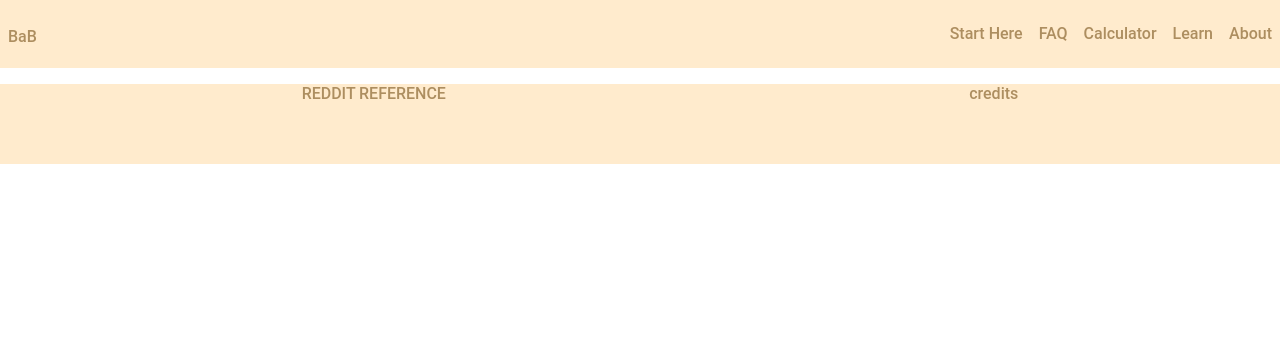
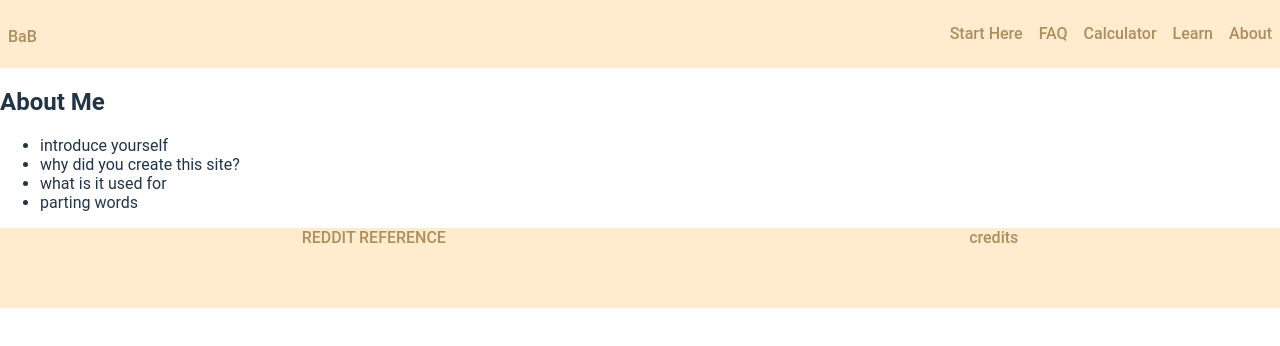
Before and after one commit to doanaminh/build-a-budget, a React (Vite) app in the folder client/: page /about in a window 1280 px wide. Shown: the top 346 px of the page. Built offline with nearby package versions, Linux system fonts and the light colour scheme; a web font is replaced by a local one.

Commit message:
added about page

```diff
--- a/client/src/App.css
+++ b/client/src/App.css
@@ -240,7 +240,7 @@ main p {
   margin-left: 3vw;
 }
 
-.Page .buttons {
+.Learn .buttons {
   display: flex;
   justify-content: space-between;
 }
--- a/client/src/App.tsx
+++ b/client/src/App.tsx
@@ -17,6 +17,7 @@ import LearnBudget from './pages/Learn-Budget';
 import LearnSavingsEF from './pages/Learn-Savings-EF';
 import LearnEmployerIntro from './pages/Learn-Employer-Intro';
 import LearnDebt from './pages/Learn-Debt';
+import About from './pages/About';
 
 export default function App() {
 
@@ -35,6 +36,7 @@ export default function App() {
             <Route path='/learn-savings-ef' element={<LearnSavingsEF />} />
             <Route path='/learn-employer-intro' element={<LearnEmployerIntro />} />
             <Route path='/learn-debt' element={<LearnDebt />} />
+            <Route path='/about' element={<About />} />
           </Routes>
           <Footer />
         </div>
--- a/client/src/components/Navbar.tsx
+++ b/client/src/components/Navbar.tsx
@@ -10,7 +10,7 @@ export default function () {
                     <li><a href="">FAQ</a></li>
                     <li><a href="/budget-calculator">Calculator</a></li>
                     <li><a href="/learn">Learn</a></li>
-                    <li><a href="">About</a></li>
+                    <li><a href="/about">About</a></li>
                 </ul>
             </div>
         </>
--- /dev/null
+++ b/client/src/pages/About.tsx
@@ -0,0 +1,19 @@
+export default function () {
+    return (
+        <>
+            <section>
+                <article>
+                    <h2>About Me</h2>
+                </article>
+                <article>
+                    <ul>
+                        <li>introduce yourself</li>
+                        <li>why did you create this site?</li>
+                        <li>what is it used for</li>
+                        <li>parting words</li>
+                    </ul>
+                </article>
+            </section>
+        </>
+    )
+}
--- a/client/src/pages/Learn.tsx
+++ b/client/src/pages/Learn.tsx
@@ -54,7 +54,7 @@ export default function () {
                     </ul>
                 </section>
 
-                <article>
+                <article className="buttons">
                     <Button
                         backgroundColor="#535337"
                         color="beige"
```
